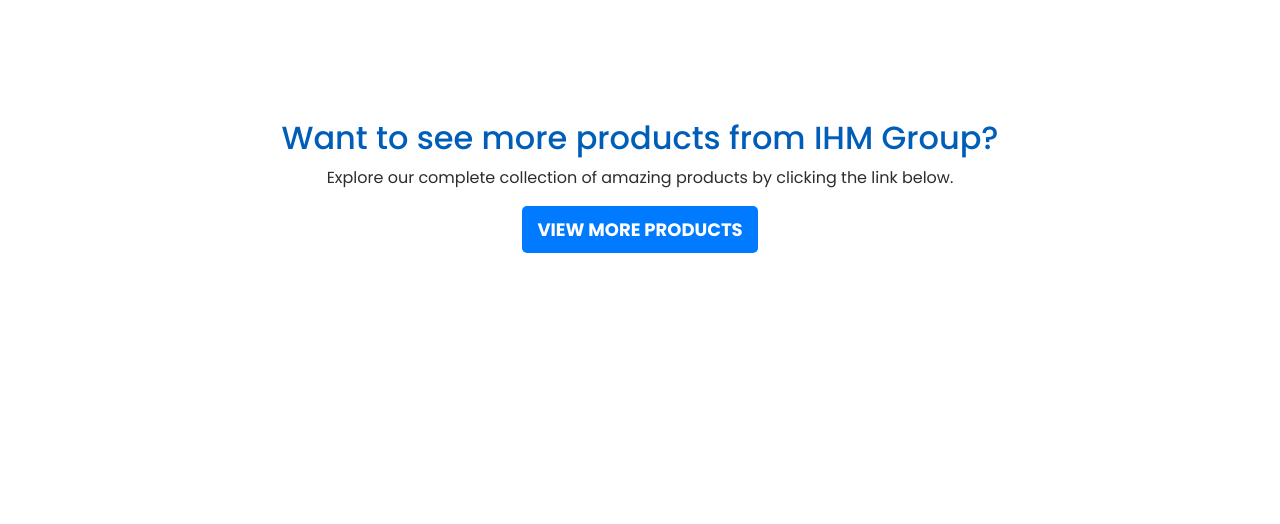
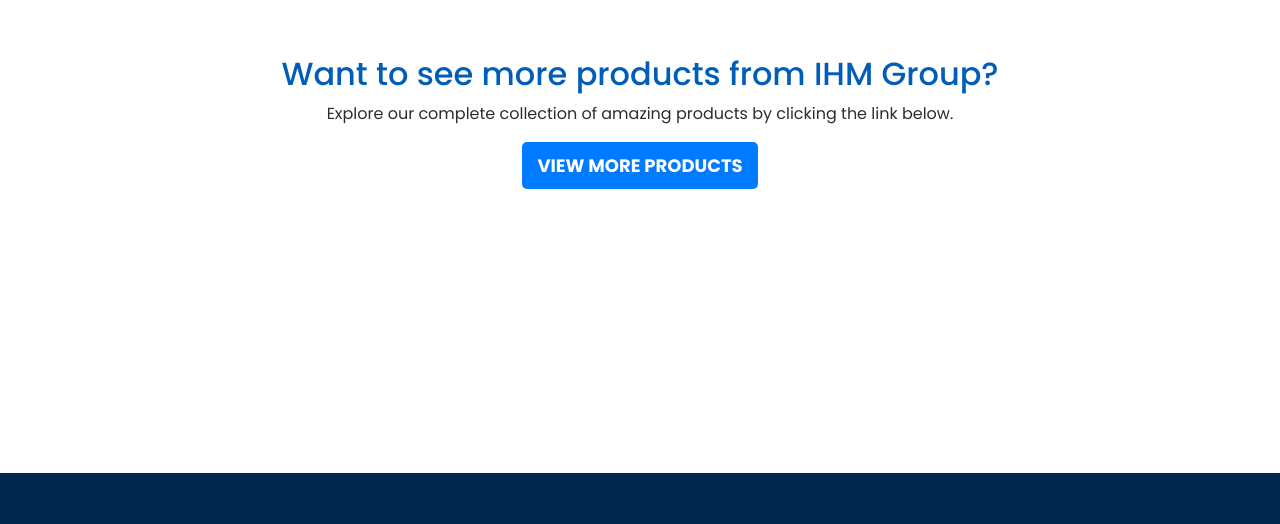
Before and after one commit to KumExodusH/GroupFinal-V1, a plain HTML site: page index.html in a window 1280 px wide. Shown: the part 4506-5030 px from the top of the page. Drawn offline with nearby package versions, Linux system fonts and the light colour scheme.

Commit message:
Update index.html

```diff
--- a/index.html
+++ b/index.html
@@ -354,7 +354,7 @@
         </div>
     </section>
 
-    <section id="more-products" class="more-products" style="margin: 15%;">
+    <section id="more-products" class="more-products" style="margin-top: 10%; margin-bottom: 10%;">
         <div class="container">
             <h2 class="text-center">Want to see more products from IHM Group?</h2>
             <p class="text-center">Explore our complete collection of amazing products by clicking the link below.</p>
```
